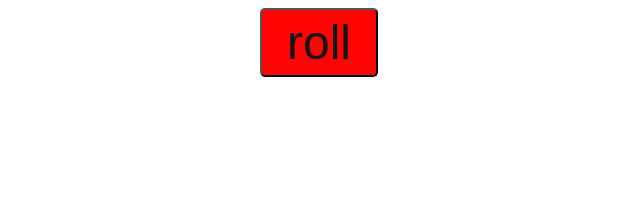
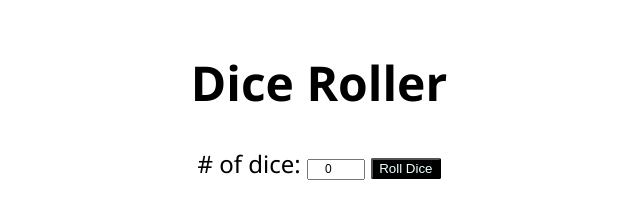
Before and after one commit to Sasi2231/js-projects, a plain HTML site: page dice/index.html in a window 1280 px wide. Shown: the whole page, without its empty margins (321-961 px from the left). Drawn offline with Linux system fonts and the light colour scheme.

Commit message:
dice roller with image

```diff
--- a/dice/index.html
+++ b/dice/index.html
@@ -7,8 +7,14 @@
     <link rel="stylesheet" href="style.css">
 </head>
 <body>
-     <button id="mybutton" onclick="random()">roll</button><br>
-     <p id="myrand"></p>
+     <div id="container">
+        <h1>Dice Roller</h1>
+        <label for="numofdice"># of dice:</label>
+        <input type="number" value="0" id="numofdice">
+        <button id="mybutton" onclick="rolldice()">Roll Dice</button>
+        <div id="result"></div>
+        <div id="diceimages"></div>
+     </div>
 
 
     <script src="index.js"></script>
--- a/dice/index.js
+++ b/dice/index.js
@@ -1,9 +1,15 @@
-const mybutton = document.getElementById("mybutton");
-let myrand = document.getElementById('myrand');
-const min = 1;
-const max = 6;
-let randomnum;
- function random(){
-    randomnum = Math.floor(Math.random()*max)+min;
-    myrand.textContent = randomnum;
- }
+function rolldice(){
+   const dicevalue = document.getElementById("numofdice").value
+   const result = document.getElementById("result");
+   const diceimages = document.getElementById("diceimages");
+   const values = [];
+   const images = [];
+
+   for(i=0; i < dicevalue; i++){
+      const value = Math.floor(Math.random() * 6) + 1
+      values.push(value)
+      images.push(`<img src="assets/num${value}.jpg" alt="Dice ${value}" style="width:50px;height:50px;margin:5px;">`)
+   }
+   result.textContent = `Dice:${values.join(', ')}`
+   diceimages.innerHTML = images.join(' ')
+}
--- a/dice/style.css
+++ b/dice/style.css
@@ -1,17 +1,33 @@
-body{
+#container{
+    font-family: 'Segoe UI', Tahoma, Geneva, Verdana, sans-serif;
     text-align: center;
-    font-family:Verdana;
+    margin: auto;
+    max-width: auto;
+    font-size: 1.5em;
+    padding: 10px;
 }
-#mybutton{
-    padding: 5px 25px;
-    font-size: 3em;
-    border-radius: 5px;
-    color: rgb(19, 20, 20);
-    background-color: rgb(255, 4, 4);
+label{
+    font-size: 1em;
+    margin-bottom: 20px;
 }
-#myrand{
-    font-size: 3em;
+#numofdice{
+    text-align: center;
+    height: 15px;
+    width: 50px;
+    font-size: 0.5em;
 }
-#mybutton:hover{
-    background-color: rgb(230, 10, 10);
+button{
+    background-color: black;
+    color: azure;
+    transition: all 0.3s ease;
+    border-radius: 2px;
+    cursor: pointer;
 }
+button:hover{
+    background-color: azure;
+    color: black;
+}
+button:active{
+    background-color: black;
+    color: azure;
+}
```
Also changed, not shown: dice/assets/num1.jpg (added), dice/assets/num2.jpg (added), dice/assets/num3.jpg (added), dice/assets/num4.jpg (added), dice/assets/num5.jpg (added), dice/assets/num6.jpg (added), portfolio/style.css (line endings or trailing spaces).
